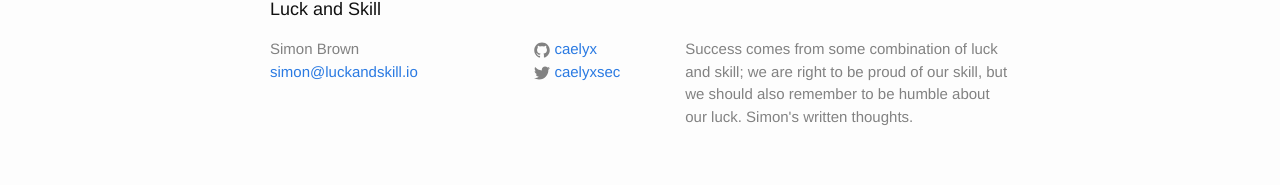
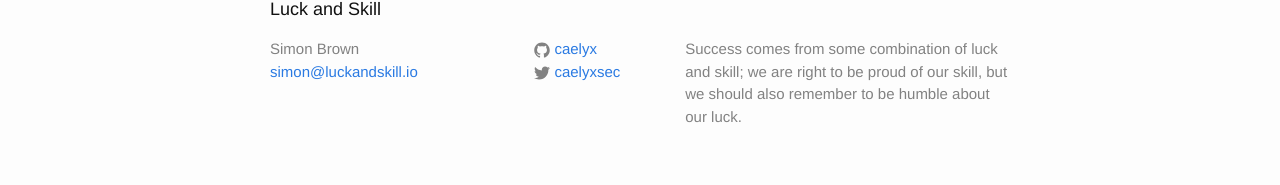
Before and after one commit to caelyx/caelyx.github.io, a Jekyll site: the page built from index.html, in a window 1280 px wide. Shown: the part 1393-1578 px from the top of the page. Built offline with Jekyll 4.4.1, drawn with Linux system fonts in a browser that asks for light colours; a script that is not in the unit is left out; the list of posts is cut into pages by our own code.

Commit message:
Updated footer.

```diff
--- a/_config.yml
+++ b/_config.yml
@@ -12,7 +12,7 @@ email: simon@luckandskill.io
 description: > # this means to ignore newlines until "baseurl:"
   Success comes from some combination of luck and skill; we are right to be
   proud of our skill, but we should also remember to be humble about our luck.
-  Simon's written thoughts.
+
 baseurl: "" # the subpath of your site, e.g. /blog
 url: "http://www.luckandskill.io" # the base hostname & protocol for your site
 twitter_username: caelyxsec
```
